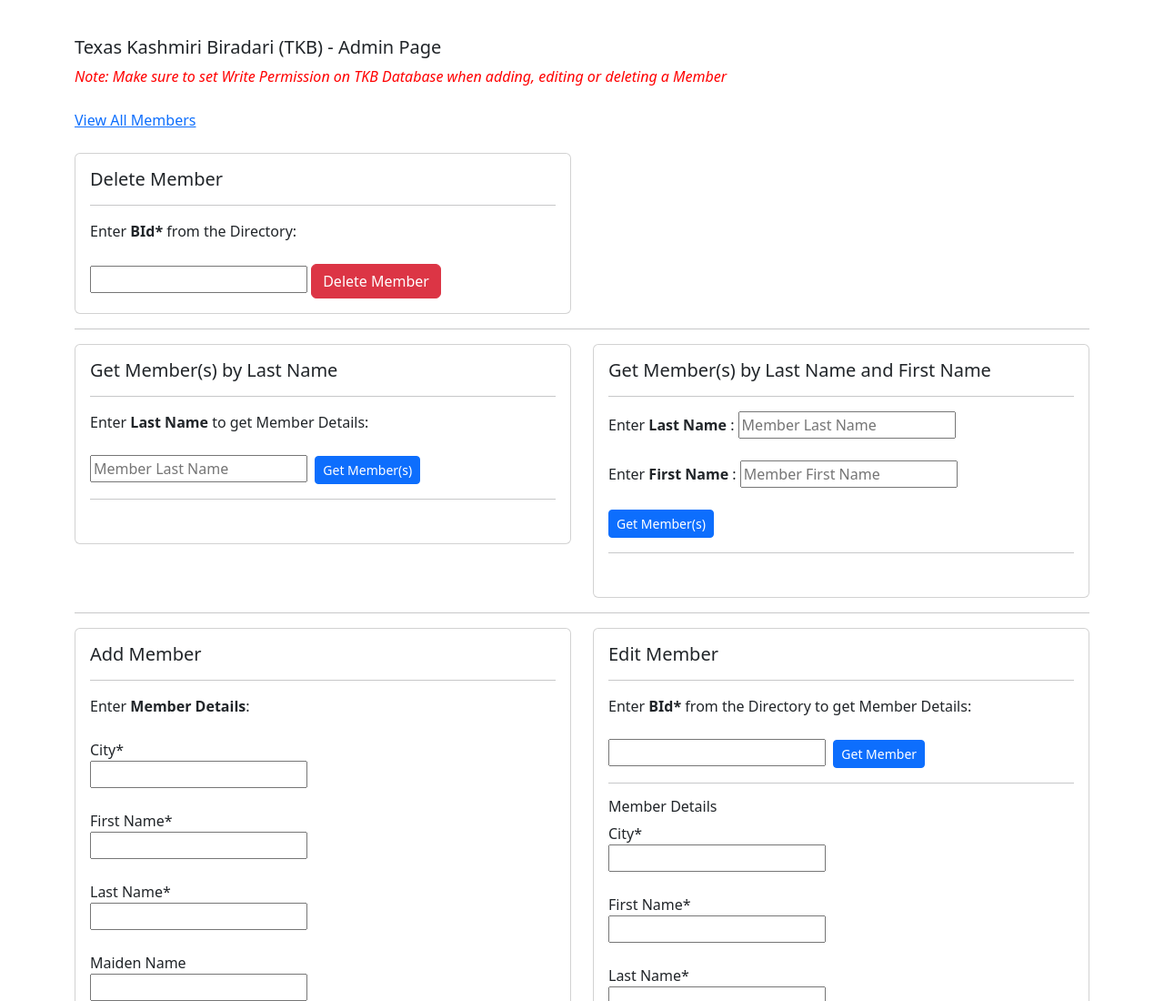
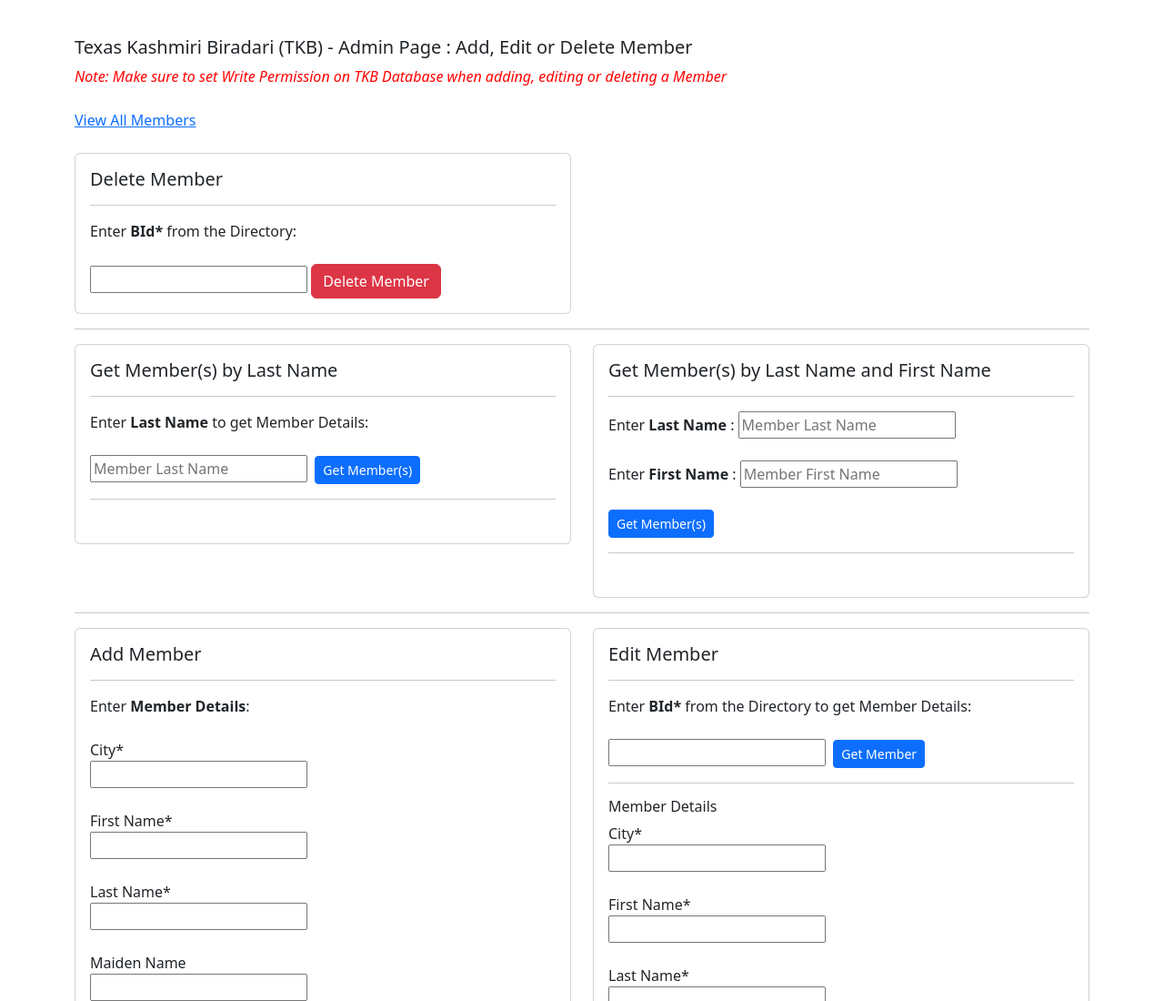
Before and after one commit to kaulamit84/admintkb.github.io, a plain HTML site: page AddEditMember.html in a window 1280 px wide. Shown: the top 1100 px of the page at 91% size. Drawn offline with nearby package versions, Linux system fonts and the light colour scheme; no server answers.

Commit message:
Page Headings

```diff
--- a/AddEditMember.html
+++ b/AddEditMember.html
@@ -244,7 +244,7 @@
                 </div>
               </div>
             </div> -->
-            <h5>Texas Kashmiri Biradari (TKB) - Admin Page</h5>
+            <h5>Texas Kashmiri Biradari (TKB) - Admin Page : Add, Edit or Delete Member</h5>
             <h7 style="color: red"><i>Note: Make sure to set Write Permission on TKB Database when adding, editing or deleting a Member</i></h7>
             <br/>
             <br/>
```
Also changed, not shown: index.html (+1 -0 lines).
